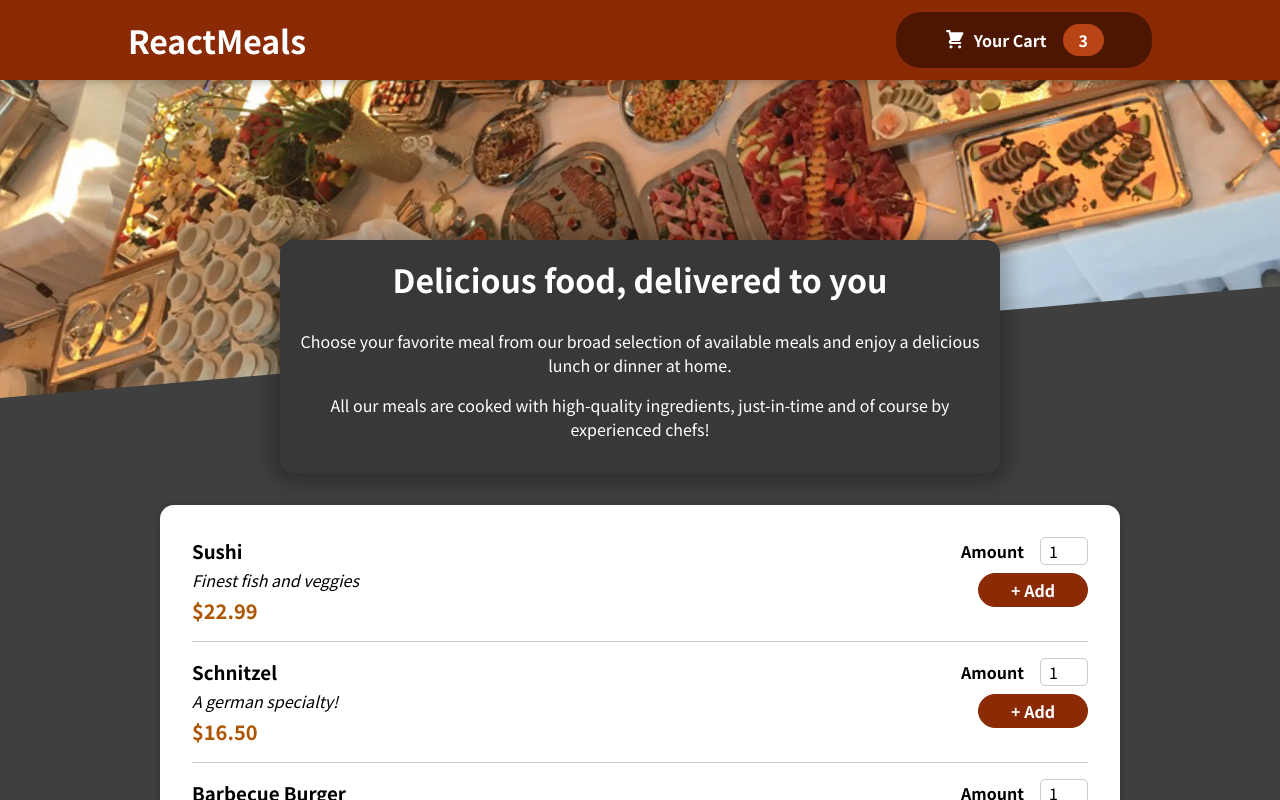
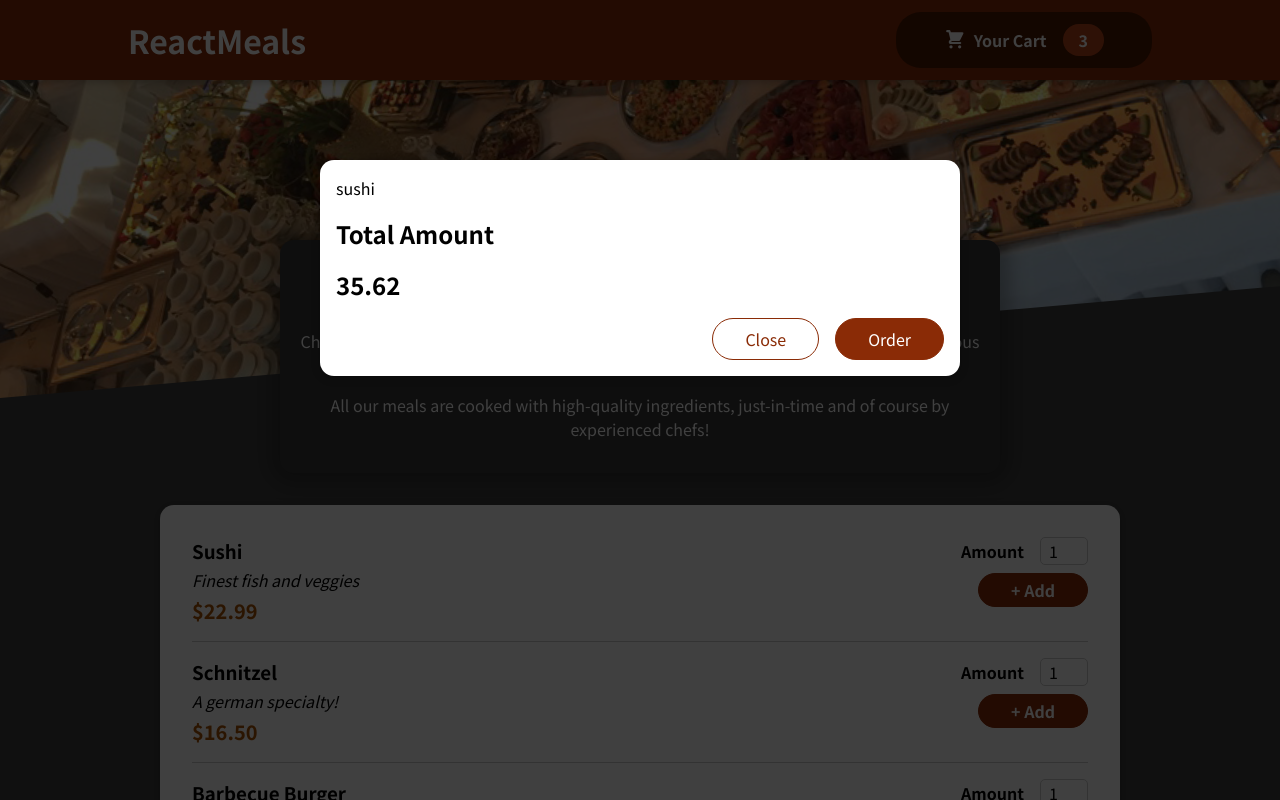
Before and after one commit to jenniferlindberg/foodOrder, a React (Create React App) app: page / in a window 1280 px wide. Shown: the top 800 px of the page. Built offline with nearby package versions, Linux system fonts and the light colour scheme.

Commit message:
feat: add Modal by using a portal,
Issue #2, Issue #3

```diff
--- a/public/index.html
+++ b/public/index.html
@@ -28,6 +28,7 @@
   </head>
   <body>
     <noscript>You need to enable JavaScript to run this app.</noscript>
+    <div id="overlays"></div>
     <div id="root"></div>
     <!--
       This HTML file is a template.
--- a/src/App.js
+++ b/src/App.js
@@ -1,10 +1,12 @@
 import React from "react";
 import Header from "./components/Layout/Header";
 import Meals from "./components/Meals/Meals";
+import Cart from "./components/Cart/Cart";
 
 const App = () => {
   return (
     <React.Fragment>
+      <Cart />
       <Header />
       <main>
         <Meals />
--- a/src/components/Cart/Cart.js
+++ b/src/components/Cart/Cart.js
@@ -1,5 +1,6 @@
 import React from "react";
 
+import Modal from "../UI/Modal";
 import classes from "./Cart.module.css";
 
 const Cart = (props) => {
@@ -11,15 +12,15 @@
     </ul>
   );
   return (
-    <div className={classes.total}>
+    <Modal>
       {cartItems}
-      <div>Total Amount</div>
-      <div>35.62</div>
+      <div className={classes.total}>Total Amount</div>
+      <div className={classes.total}>35.62</div>
       <div className={classes.actions}>
         <button className={classes["button--alt"]}>Close</button>
         <button className={classes.button}>Order</button>
       </div>
-    </div>
+    </Modal>
   );
 };
 
--- /dev/null
+++ b/src/components/UI/Modal.js
@@ -0,0 +1,32 @@
+import React from "react";
+import ReactDOM from "react-dom";
+
+import classes from "./Modal.module.css";
+
+const Backdrop = (props) => {
+  return <div className={classes.backdrop}></div>;
+};
+
+const ModalOverlay = (props) => {
+  return (
+    <div className={classes.modal}>
+      <div className={classes.content}>{props.children}</div>
+    </div>
+  );
+};
+
+const portalElement = document.getElementById("overlays");
+
+const Modal = (props) => {
+  return (
+    <React.Fragment>
+      {ReactDOM.createPortal(<Backdrop />, portalElement)}
+      {ReactDOM.createPortal(
+        <ModalOverlay>{props.children}</ModalOverlay>,
+        portalElement
+      )}
+    </React.Fragment>
+  );
+};
+
+export default Modal;
--- /dev/null
+++ b/src/components/UI/Modal.module.css
@@ -0,0 +1,40 @@
+.backdrop {
+  position: fixed;
+  top: 0;
+  left: 0;
+  width: 100%;
+  height: 100vh;
+  z-index: 20;
+  background-color: rgba(0, 0, 0, 0.75);
+}
+
+.modal {
+  position: fixed;
+  top: 20vh;
+  left: 5%;
+  width: 90%;
+  background-color: white;
+  padding: 1rem;
+  border-radius: 14px;
+  box-shadow: 0 2px 8px rgba(0, 0, 0, 0.25);
+  z-index: 30;
+  animation: slide-down 300ms ease-out forwards;
+}
+
+@media (min-width: 768px) {
+  .modal {
+    width: 40rem;
+    left: calc(50% - 20rem);
+  }
+}
+
+@keyframes slide-down {
+  from {
+    opacity: 0;
+    transform: translateY(-3rem);
+  }
+  to {
+    opacity: 1;
+    transform: translateY(0);
+  }
+}
```
